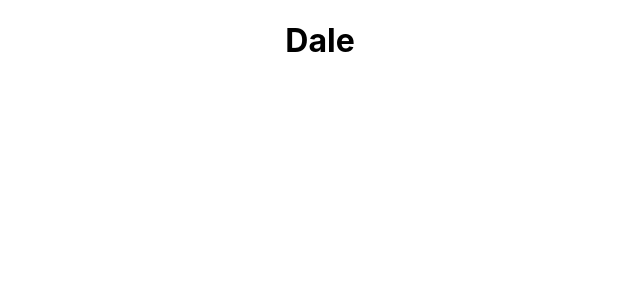
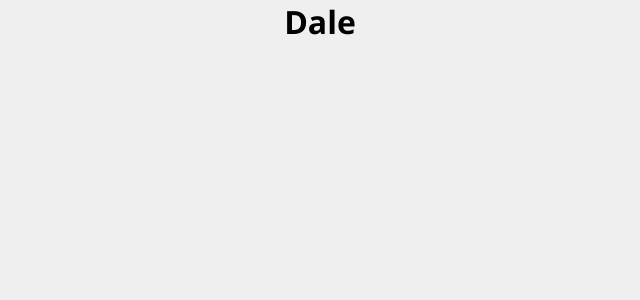
Before and after one commit to talitamunchen/project-management-app, a React (Create React App) app: page / in a window 1280 px wide. Shown: the top 300 px of the page, without its empty margins (320-960 px from the left). Built offline with nearby package versions, Linux system fonts and the light colour scheme.

Commit message:
Adjust CSS

```diff
--- a/src/index.css
+++ b/src/index.css
@@ -1,13 +1,11 @@
-body {
+* {
+  padding: 0;
   margin: 0;
-  font-family: -apple-system, BlinkMacSystemFont, 'Segoe UI', 'Roboto', 'Oxygen',
-    'Ubuntu', 'Cantarell', 'Fira Sans', 'Droid Sans', 'Helvetica Neue',
-    sans-serif;
-  -webkit-font-smoothing: antialiased;
-  -moz-osx-font-smoothing: grayscale;
+  box-sizing: border-box;
+  font-family: 'Open Sans', sans-serif;
 }
 
-code {
-  font-family: source-code-pro, Menlo, Monaco, Consolas, 'Courier New',
-    monospace;
+html, body, #root {
+  background-color: #efefef;
+  height: 100%;
 }
```
